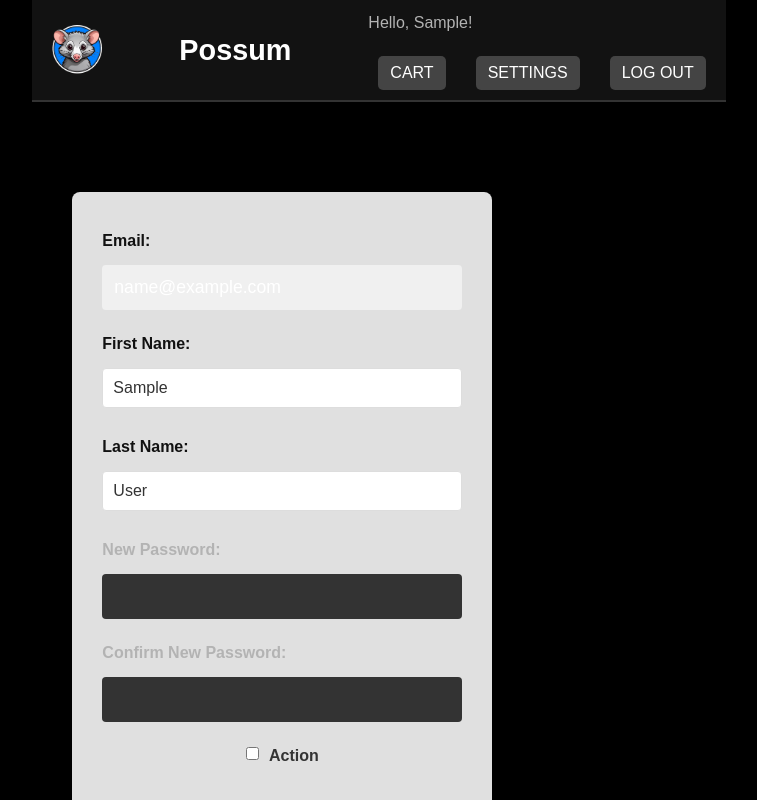
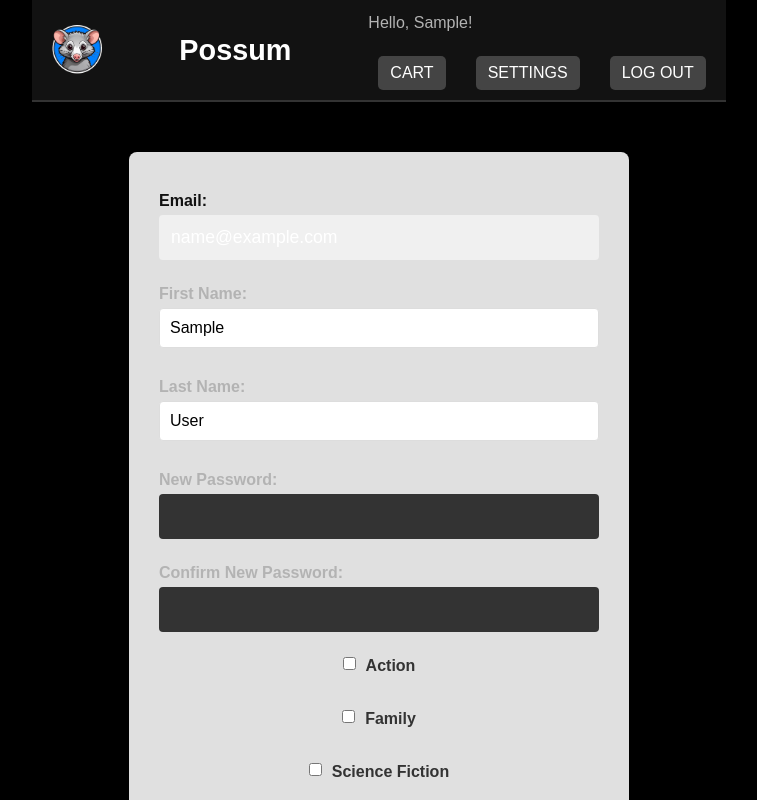
Before and after one commit to fizzlesad/ics4u-summative, a React (Vite) app: page /settings in a window 1280 px wide. Shown: the top 800 px of the page, without its empty margins (261-1018 px from the left). Built offline with nearby package versions, Linux system fonts and the light colour scheme; no server answers; the database is empty; sample sign-in values are in the browser's storage.

Commit message:
FINALLY. It now recognizes what provider is being used and works in settings view to prevent people who used google from editing

```diff
--- a/src/context/index.jsx
+++ b/src/context/index.jsx
@@ -17,7 +17,6 @@ export const StoreProvider = ({ children }) => {
     if (storedUser) {
       try {
         const parsedUser = JSON.parse(storedUser);
-                delete parsedUser.password;
         return parsedUser;
       } catch (error) {
         console.error("Failed to parse user from localStorage:", error);
@@ -29,15 +28,19 @@ export const StoreProvider = ({ children }) => {
 
   useEffect(() => {
     if (!user && navigate) {
-            navigate("/");
+      navigate("/"); // If no user, redirect to home (or login)
     } else {
       const storedUser = localStorage.getItem("user");
       const parsedStoredUser = storedUser ? JSON.parse(storedUser) : null;
 
       if (JSON.stringify(user) !== JSON.stringify(parsedStoredUser)) {
+        // Ensure providerData is always present
         const safeUser = { ...user };
+        if (user?.providerData) {
+          safeUser.providerData = user.providerData;
+        }
         delete safeUser.password;
-                localStorage.setItem("user", JSON.stringify(safeUser));
+        localStorage.setItem("user", JSON.stringify(safeUser)); // Save updated user data
       }
     }
   }, [user, navigate]);
@@ -77,7 +80,6 @@ export const StoreProvider = ({ children }) => {
   ]);
 
   const [selectedGenres, setSelectedGenres] = useState([]);
-
   const [pastPurchases, setPastPurchases] = useState([]);
 
   return (
--- a/src/views/GenreView.jsx
+++ b/src/views/GenreView.jsx
@@ -12,7 +12,7 @@ function GenreView() {
     const [page, setPage] = useState(1);
     const [totalPages, setTotalPages] = useState(0);
     const [purchasedMovies, setPurchasedMovies] = useState(new Set());
-  const [addedMovies, setAddedMovies] = useState(new Set());
+    const [addedMovies, setAddedMovies] = useState(new Set()); // Declare addedMovies here
     const params = useParams();
     const { cart, setCart, user } = useStoreContext();
 
@@ -45,9 +45,8 @@ function GenreView() {
     };
 
     useEffect(() => {
-    const storedAddedMovies = JSON.parse(localStorage.getItem("addedMovies")) || [];
         const cartMovieIds = new Set(cart.keySeq().toArray());
-    setAddedMovies(new Set([...storedAddedMovies, ...cartMovieIds]));
+        setAddedMovies(cartMovieIds); // Use the setter to update the state
     }, [cart]);
 
     useEffect(() => {
@@ -56,18 +55,13 @@ function GenreView() {
     }, [page, params.genre_id]);
 
     const handleAddToCart = (movie) => {
-    if (!purchasedMovies.has(movie.original_title) && !addedMovies.has(movie.id)) {
+        if (!purchasedMovies.has(movie.original_title) && !cart.has(movie.id)) {
             const updatedCart = cart.set(movie.id, {
                 title: movie.original_title,
                 url: `https://image.tmdb.org/t/p/w500${movie.poster_path}`,
             });
 
             setCart(updatedCart);
-      setAddedMovies((prevSet) => {
-        const updatedSet = new Set(prevSet).add(movie.id);
-        localStorage.setItem("addedMovies", JSON.stringify(Array.from(updatedSet)));
-        return updatedSet;
-      });
         } else {
             alert("You have already purchased or added this movie.");
         }
@@ -75,7 +69,7 @@ function GenreView() {
 
     const getButtonState = (movie) => {
         if (purchasedMovies.has(movie.original_title)) return "Purchased";
-    if (addedMovies.has(movie.id)) return "Added";
+        if (cart.has(movie.id)) return "Added";
         return "Buy";
     };
 
@@ -97,7 +91,11 @@ function GenreView() {
                                     />
                                 </Link>
                                 <button
-                  className={`buy-button ${getButtonState(movie) === "Added" || getButtonState(movie) === "Purchased" ? "added" : ""}`}
+                                    className={`buy-button ${
+                                        getButtonState(movie) === "Added" || getButtonState(movie) === "Purchased"
+                                            ? "added"
+                                            : ""
+                                    }`}
                                     onClick={() => handleAddToCart(movie)}
                                     disabled={getButtonState(movie) === "Purchased"}
                                 >
--- a/src/views/LoginView.jsx
+++ b/src/views/LoginView.jsx
@@ -24,7 +24,8 @@ function LoginView() {
         email: firebaseUser.email,
         firstName: firebaseUser.displayName?.split(" ")[0] || "User",
         lastName: firebaseUser.displayName?.split(" ")[1] || "",
-        password: password
+        providerData: firebaseUser.providerData || [{ providerId: 'email/password' }],
+        password: password,
       };
       localStorage.setItem("user", JSON.stringify(userData));
       setUser(userData);
@@ -44,7 +45,8 @@ function LoginView() {
         email: firebaseUser.email,
         firstName: firebaseUser.displayName?.split(" ")[0] || "User",
         lastName: firebaseUser.displayName?.split(" ")[1] || "",
-        password: null
+        providerData: firebaseUser.providerData || [{ providerId: 'google.com' }],
+        password: null,
       };
       localStorage.setItem("user", JSON.stringify(userData));
       setUser(userData);
--- a/src/views/RegisterView.jsx
+++ b/src/views/RegisterView.jsx
@@ -1,18 +1,12 @@
-import "./RegisterView.css";
-import { Link } from "react-router-dom";
 import { useState } from "react";
 import { useNavigate } from "react-router-dom";
 import Header from "../components/Header.jsx";
 import Footer from "../components/Footer.jsx";
-import {
-  createUserWithEmailAndPassword,
-  updateProfile,
-  signInWithPopup,
-  GoogleAuthProvider,
-} from "firebase/auth";
-import { auth, db } from "../firebase";
+import { createUserWithEmailAndPassword, updateProfile } from "firebase/auth";
+import { auth, db } from "../firebase"; // Ensure this is correctly initialized
 import { useStoreContext } from "../context/index.jsx";
 import { doc, setDoc } from "firebase/firestore";
+import { signInWithPopup, GoogleAuthProvider } from "firebase/auth"; // Import necessary functions
 
 function RegisterView() {
   const [pass1, setPass1] = useState("");
@@ -62,13 +56,16 @@ function RegisterView() {
 
       await updateProfile(firebaseUser, { displayName: `${firstName} ${lastName}` });
 
+      // Ensure providerData is included here
       const userData = {
         uid: firebaseUser.uid,
         firstName,
         lastName,
         email,
-        password: pass1
+        providerData: firebaseUser.providerData || [{ providerId: 'email/password' }], // Ensure providerData is set
       };
+
+      // Storing the user in localStorage, including providerData
       localStorage.setItem("user", JSON.stringify(userData));
       await saveUserDataToFirestore(firebaseUser.uid);
       setUser({ ...userData, isLoggedIn: true });
@@ -86,30 +83,27 @@ function RegisterView() {
     }
 
     try {
-      const result = await signInWithPopup(auth, new GoogleAuthProvider());
+      const provider = new GoogleAuthProvider();
+      const result = await signInWithPopup(auth, provider); // This should now work
       const firebaseUser = result.user;
 
       const [firstName, lastName] = firebaseUser.displayName
         ? firebaseUser.displayName.split(" ")
         : ["", ""];
-      localStorage.setItem(
-        "user",
-        JSON.stringify({
-          uid: firebaseUser.uid,
-          firstName,
-          lastName,
-          email: firebaseUser.email,
-        })
-      );
 
-      await saveUserDataToFirestore(firebaseUser.uid);
-      setUser({
+      // Ensure providerData is included
+      const userData = {
         uid: firebaseUser.uid,
         firstName,
         lastName,
         email: firebaseUser.email,
-        isLoggedIn: true,
-      });
+        providerData: firebaseUser.providerData || [{ providerId: 'google.com' }], // Ensure providerData is set
+      };
+
+      // Storing the user in localStorage, including providerData
+      localStorage.setItem("user", JSON.stringify(userData));
+      await saveUserDataToFirestore(firebaseUser.uid);
+      setUser({ ...userData, isLoggedIn: true });
 
       navigate("/movies");
     } catch (error) {
@@ -165,9 +159,6 @@ function RegisterView() {
               Register
             </button>
           </form>
-          <Link to="/login">
-            <p className="login-link">Already have an account? Login</p>
-          </Link>
           <button onClick={registerByGoogle} className="register-button">
             Register by Google
           </button>
--- a/src/views/SettingsView.jsx
+++ b/src/views/SettingsView.jsx
@@ -1,16 +1,19 @@
-import Header from "../components/Header";
-import Footer from "../components/Footer";
+import { useEffect, useState } from "react";
 import { useNavigate } from "react-router-dom";
-import { useStoreContext } from "../context";
-import { useEffect, useState } from "react";
 import { doc, getDoc } from "firebase/firestore";
 import { db, auth } from "../firebase";
 import { updatePassword } from "firebase/auth";
+import { useStoreContext } from "../context";
+import Header from "../components/Header";
+import Footer from "../components/Footer";
 import "./SettingsView.css";
 
 const SettingsView = () => {
     const { user, setUser, genres } = useStoreContext();
     const navigate = useNavigate();
+
+    const [firstname, setFirstname] = useState(user?.firstName || "");
+    const [lastname, setLastname] = useState(user?.lastName || "");
     const [selectedGenres, setSelectedGenres] = useState(user?.selectedGenres || []);
     const [pastPurchases, setPastPurchases] = useState([]);
     const [newPassword, setNewPassword] = useState("");
@@ -25,8 +28,6 @@ const SettingsView = () => {
 
         if (user.uid) {
             fetchUserData(user.uid);
-        } else {
-            console.warn("User ID is undefined.");
         }
     }, [user, navigate]);
 
@@ -39,8 +40,6 @@ const SettingsView = () => {
                 const userData = userSnap.data();
                 setSelectedGenres(userData.selectedGenres || []);
                 setPastPurchases(userData.purchasedMovies || []);
-            } else {
-                console.error("User not found in Firestore.");
             }
         } catch (error) {
             console.error("Error fetching user data:", error);
@@ -57,29 +56,21 @@ const SettingsView = () => {
     const updateSettings = (e) => {
         e.preventDefault();
 
-        const updatedFirstName = e.target.firstname.value;
-        const updatedLastName = e.target.lastname.value;
-
         if (newPassword && newPassword !== confirmPassword) {
             setErrorMessage("Passwords do not match.");
-            return;
-        } else if (newPassword && newPassword.length < 6) {
-            setErrorMessage("Password should be at least 6 characters.");
             return;
         }
 
         const updatedUser = {
             ...user,
-            firstName: updatedFirstName,
-            lastName: updatedLastName,
+            firstName: firstname,
+            lastName: lastname,
             selectedGenres,
         };
 
         if (newPassword && user?.providerData?.some((provider) => provider.providerId === "password")) {
             updatePassword(auth.currentUser, newPassword)
                 .then(() => {
-                    updatedUser.password = newPassword;
-                    localStorage.setItem("user", JSON.stringify(updatedUser));
                     setUser(updatedUser);
                     alert("Settings updated successfully!");
                 })
@@ -88,7 +79,6 @@ const SettingsView = () => {
                     setErrorMessage("Error updating password. Please try again.");
                 });
         } else {
-            localStorage.setItem("user", JSON.stringify(updatedUser));
             setUser(updatedUser);
             alert("Settings updated successfully!");
         }
@@ -112,27 +102,26 @@ const SettingsView = () => {
                         <input
                             type="email"
                             name="email"
-                            defaultValue={user.email}
-                            disabled
-                            required
+                            value={user.email || ""}
+                            readOnly
                         />
-                        <label htmlFor="first-name">First Name:</label>
+                        <label htmlFor="firstname">First Name:</label>
                         <input
                             type="text"
                             name="firstname"
-                            defaultValue={user.firstName}
-                            readOnly={isGoogleUser}
-                            required
+                            value={firstname}
+                            onChange={(e) => setFirstname(e.target.value)}
+                            readOnly={isGoogleUser} // Ensure it's read-only if Google login
                         />
-                        <label htmlFor="last-name">Last Name:</label>
+                        <label htmlFor="lastname">Last Name:</label>
                         <input
                             type="text"
                             name="lastname"
-                            defaultValue={user.lastName}
-                            readOnly={isGoogleUser}
-                            required
+                            value={lastname}
+                            onChange={(e) => setLastname(e.target.value)}
+                            readOnly={isGoogleUser} // Ensure it's read-only if Google login
                         />
-                        {!isGoogleUser && (
+                        {!isGoogleUser && (  // Only show password fields for non-Google users
                             <>
                                 <label htmlFor="new-password">New Password:</label>
                                 <input
```
Also changed, not shown: src/views/CartView.jsx (line endings or trailing spaces). Lines whose indentation alone changed are shown as unchanged.
